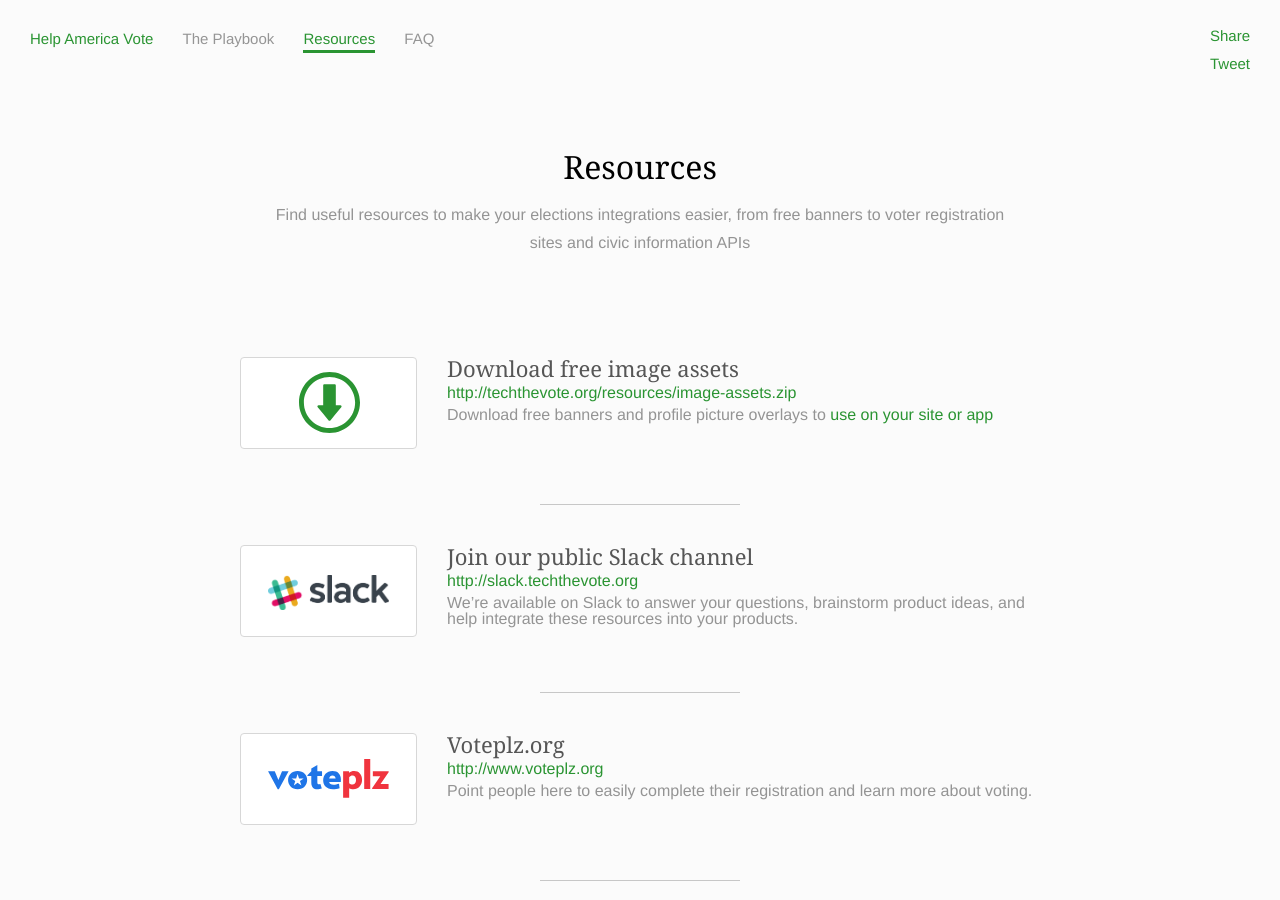
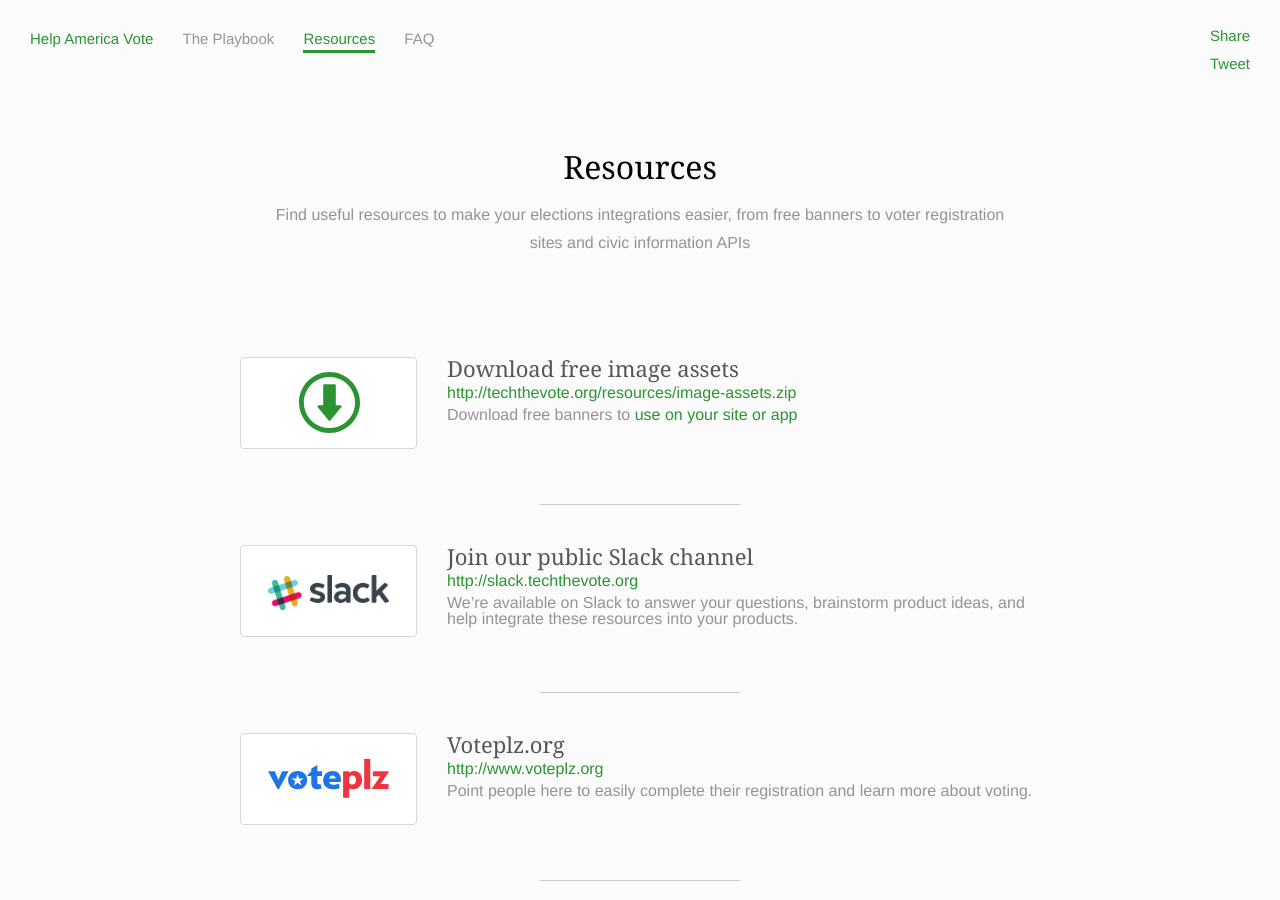
Before and after one commit to techthevote/techthevote.github.io, a Jekyll site: the page built from resources.md, in a window 1280 px wide and 900 px high. Built offline with Jekyll 4.4.1, drawn with Linux system fonts in a browser that asks for light colours; nearby versions of some CDN libraries; comment, search, counter and statistics services are not loaded.

Commit message:
Update resources.md

```diff
--- a/resources.md
+++ b/resources.md
@@ -29,7 +29,7 @@ excerpt: Find useful resources to make your elections integrations easier, from
 	<a href="#" target="_blank" class="inline-link">http://techthevote.org/resources/image-assets.zip</a>
 </div>
 
-Download free banners and profile picture overlays to <a href="./faq#can-anyone-use-the-banners-you-provide" class="nav-element">use on your site or app</a>
+Download free banners to <a href="./faq#can-anyone-use-the-banners-you-provide" class="nav-element">use on your site or app</a>
 </div>
 
 </div>
```
